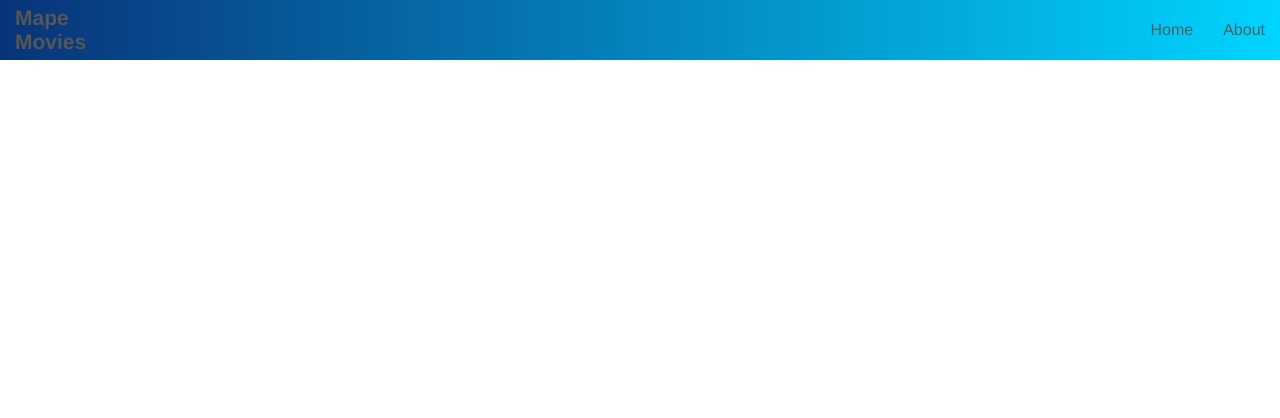
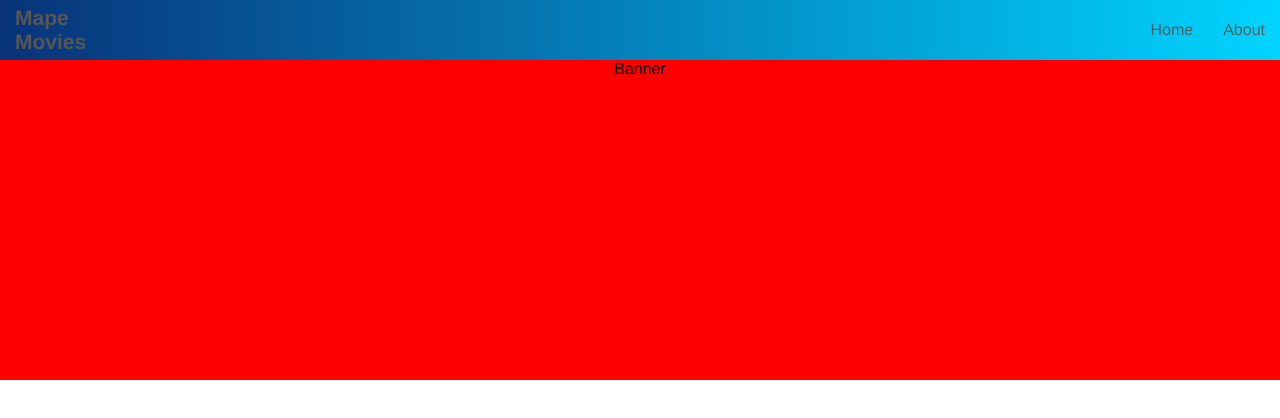
Before and after one commit to devMarilia/vite-project-films, a React (Vite) app: page / in a window 1280 px wide. Shown: the top 418 px of the page. Built offline with nearby package versions, Linux system fonts and the light colour scheme; no server answers.

Commit message:
✨ feat: Ajusted Components Routes

```diff
--- a/src/App.jsx
+++ b/src/App.jsx
@@ -1,17 +1,18 @@
 import { BrowserRouter } from "react-router-dom";
-import Navbar from './components/Navbar'
+import Navbar from "./components/Navbar";
 import GlobalStyle from "./styles/globalstyles";
+import { Home } from "./pages/Home";
 
 function App() {
-
   return (
     <div>
       <BrowserRouter>
-      <GlobalStyle/>
-        <Navbar/>
+        <GlobalStyle />
+        <Navbar />
+        <Home />
       </BrowserRouter>
     </div>
-  )
+  );
 }
 
-export default App
+export default App;
--- a/src/components/Banner/index.jsx
+++ b/src/components/Banner/index.jsx
@@ -1,10 +1,8 @@
-import React from 'react'
-import {Container} from './styled'
+import React from "react";
+import { Container } from "./styled";
 
-const Home = () => {
-  return (
-    <Container>Home</Container>
-  )
-}
+const Banner = () => {
+  return <Container>Banner</Container>;
+};
 
-export default Home
+export default Banner;
--- a/src/pages/Home.jsx
+++ b/src/pages/Home.jsx
@@ -1,11 +1,9 @@
-import React from 'react'
-
-
+import React from "react";
+import Banner from "../components/Banner";
 export const Home = () => {
   return (
     <div>
-
-
+      <Banner />
     </div>
-  )
-}
+  );
+};
```
